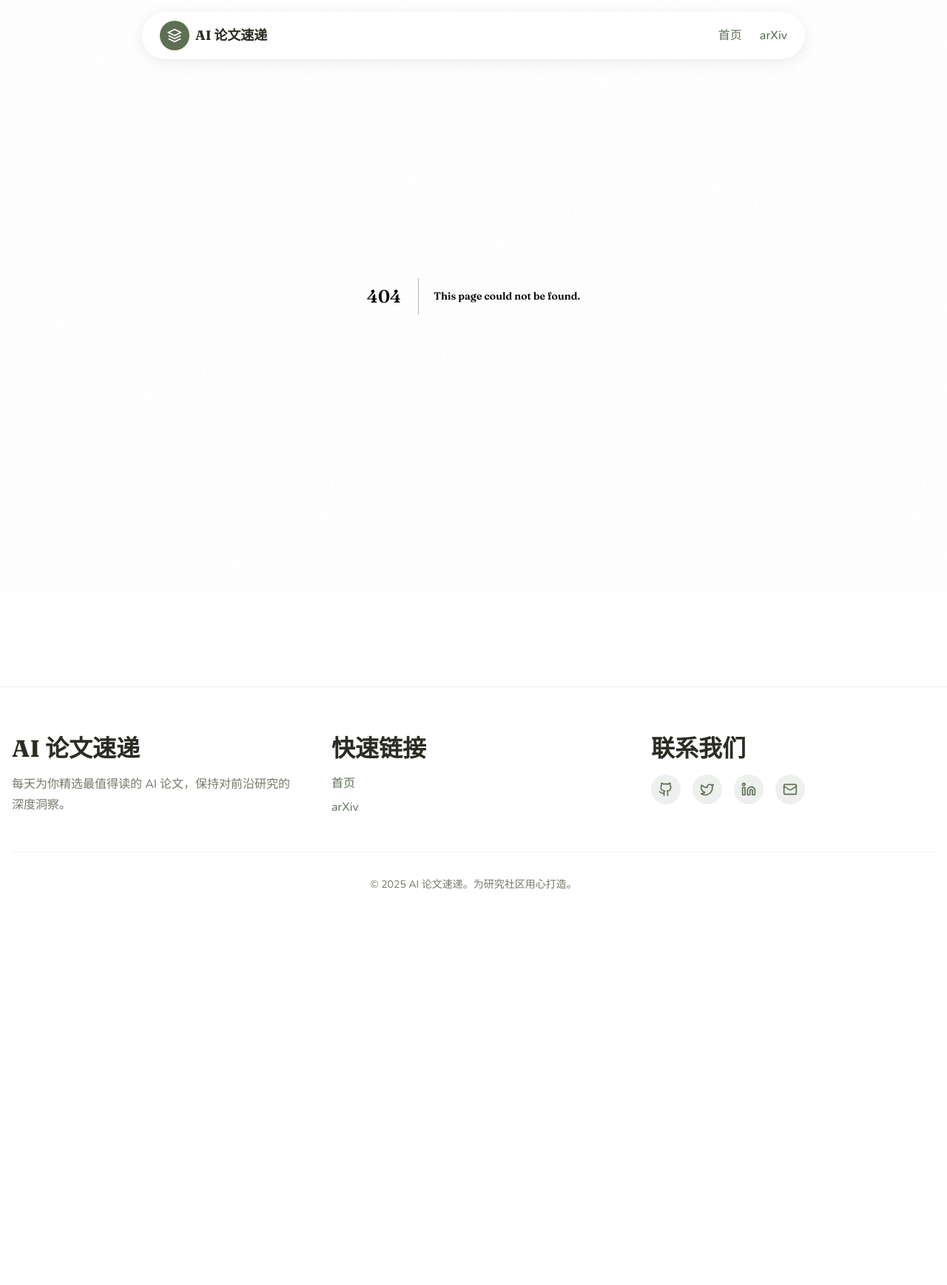
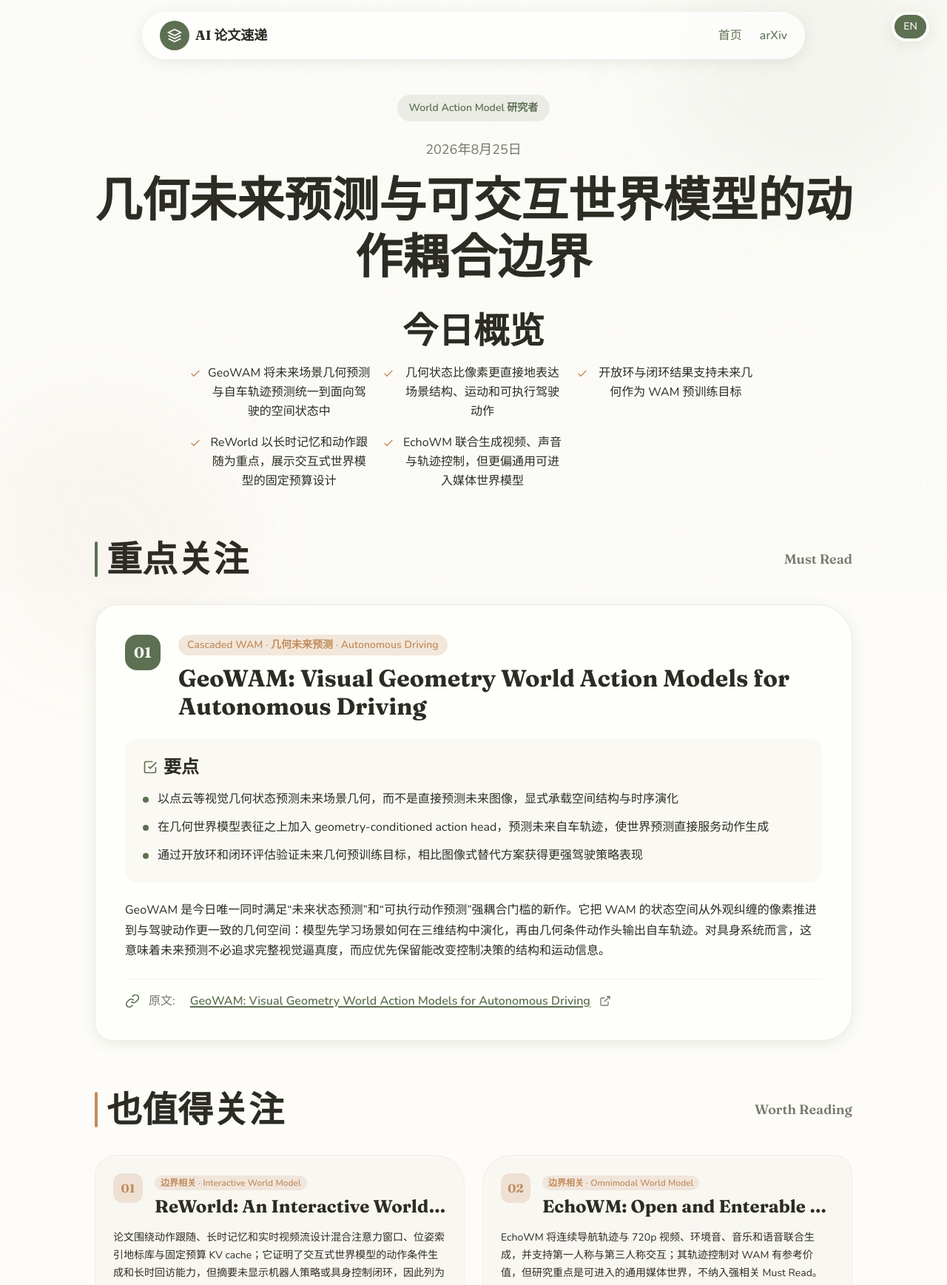
Before and after one commit to GHOST-LOVE-YOU/yiny, a Next.js app: page /zh/daily/world-action-model/2026-08-25 in a window 1280 px wide. Before the commit this address had no page. Shown: the top 1737 px of the page at 74% size. Before the commit the page ends 1272 px from the top, so only its background shows below. Built offline with nearby package versions, Linux system fonts and the light colour scheme.

Commit message:
digest(wam): 2026-08-25 日报

```diff
--- /dev/null
+++ b/src/app/[locale]/daily/world-action-model/2026-08-25/page.tsx
@@ -0,0 +1,142 @@
+import {
+  DigestLayout, MustRead, Paper, KeyPoints, PaperLink,
+  WorthReading, NotableItem, Observation,
+} from '@/components/digest'
+import { type Locale, locales } from '@/lib/i18n'
+import type { Metadata } from 'next'
+
+const content = {
+  zh: {
+    roleName: 'World Action Model 研究者',
+    title: '几何未来预测与可交互世界模型的动作耦合边界',
+    description: 'World Action Model 与具身智能世界模型研究日报',
+    overview: [
+      'GeoWAM 将未来场景几何预测与自车轨迹预测统一到面向驾驶的空间状态中',
+      '几何状态比像素更直接地表达场景结构、运动和可执行驾驶动作',
+      '开放环与闭环结果支持未来几何作为 WAM 预训练目标',
+      'ReWorld 以长时记忆和动作跟随为重点，展示交互式世界模型的固定预算设计',
+      'EchoWM 联合生成视频、声音与轨迹控制，但更偏通用可进入媒体世界模型',
+    ],
+    papers: [
+      {
+        num: 1,
+        tag: 'Cascaded WAM · 几何未来预测 · Autonomous Driving',
+        title: 'GeoWAM: Visual Geometry World Action Models for Autonomous Driving',
+        keyPoints: [
+          '以点云等视觉几何状态预测未来场景几何，而不是直接预测未来图像，显式承载空间结构与时序演化',
+          '在几何世界模型表征之上加入 geometry-conditioned action head，预测未来自车轨迹，使世界预测直接服务动作生成',
+          '通过开放环和闭环评估验证未来几何预训练目标，相比图像式替代方案获得更强驾驶策略表现',
+        ],
+        description: 'GeoWAM 是今日唯一同时满足“未来状态预测”和“可执行动作预测”强耦合门槛的新作。它把 WAM 的状态空间从外观纠缠的像素推进到与驾驶动作更一致的几何空间：模型先学习场景如何在三维结构中演化，再由几何条件动作头输出自车轨迹。对具身系统而言，这意味着未来预测不必追求完整视觉逼真度，而应优先保留能改变控制决策的结构和运动信息。',
+        href: 'https://arxiv.org/abs/2608.23486',
+      },
+    ],
+    worthReading: [
+      { num: 1, title: 'ReWorld: An Interactive World Model with Long-Horizon Memory', tag: '边界相关 · Interactive World Model', href: 'https://arxiv.org/abs/2608.23565', description: '论文围绕动作跟随、长时记忆和实时视频流设计混合注意力窗口、位姿索引地标库与固定预算 KV cache；它证明了交互式世界模型的动作条件生成和长时回访能力，但摘要未显示机器人策略或具身控制闭环，因此列为 Worth Reading。' },
+      { num: 2, title: 'EchoWM: Open and Enterable Omnimodal World Models', tag: '边界相关 · Omnimodal World Model', href: 'https://arxiv.org/abs/2608.23189', description: 'EchoWM 将连续导航轨迹与 720p 视频、环境音、音乐和语音联合生成，并支持第一人称与第三人称交互；其轨迹控制对 WAM 有参考价值，但研究重点是可进入的通用媒体世界，不纳入强相关 Must Read。' },
+    ],
+    observation: '今日的新作数量很少，但边界清晰。GeoWAM 将未来几何直接接到自车轨迹预测，说明 WAM 的核心不一定是像素级视频逼真度，而是能否学习对动作有用的未来状态。ReWorld 和 EchoWM 则代表另一条相邻路线：动作可以控制世界生成，却未必形成机器人策略学习闭环。后续筛选应继续区分“可交互世界模型”和“面向具身决策的 world-action coupling”，并优先关注共享表征、联合扩散或闭环控制证据。',
+  },
+  en: {
+    roleName: 'World Action Model Researcher',
+    title: 'Geometric Future Prediction and the Boundary of Action-Coupled World Models',
+    description: 'Daily research digest for World Action Models and embodied intelligence',
+    overview: [
+      'GeoWAM unifies future scene-geometry prediction with ego-trajectory prediction in a driving-oriented state space',
+      'Geometric states express structure, motion, and executable driving actions more directly than pixels',
+      'Open-loop and closed-loop results support future geometry as a WAM pretraining objective',
+      'ReWorld focuses on action following and long-horizon memory with a fixed-budget interactive design',
+      'EchoWM jointly generates video, sound, and trajectory control but is closer to a general enterable world model',
+    ],
+    papers: [
+      {
+        num: 1,
+        tag: 'Cascaded WAM · Future Geometry · Autonomous Driving',
+        title: 'GeoWAM: Visual Geometry World Action Models for Autonomous Driving',
+        keyPoints: [
+          'Forecasts future scene geometry, such as point-cloud states, instead of directly predicting future images, explicitly representing spatial structure and temporal evolution',
+          'Adds a geometry-conditioned action head on top of the learned geometric dynamics to predict future ego trajectories',
+          'Validates future geometry as a pretraining target through open-loop and closed-loop evaluations, outperforming image-based alternatives for driving policies',
+        ],
+        description: 'GeoWAM is the only new paper today that clearly meets the strong coupling criterion of predicting future states and executable actions together. It moves the WAM state space from appearance-entangled pixels toward geometry that is naturally aligned with driving actions: the model learns how the scene evolves structurally, then uses those dynamics to generate ego trajectories. For embodied systems, this suggests that future prediction should prioritize decision-relevant structure and motion rather than full pixel-level visual fidelity.',
+        href: 'https://arxiv.org/abs/2608.23486',
+      },
+    ],
+    worthReading: [
+      { num: 1, title: 'ReWorld: An Interactive World Model with Long-Horizon Memory', tag: 'Adjacent Work · Interactive World Model', href: 'https://arxiv.org/abs/2608.23565', description: 'ReWorld combines action following, long-horizon recall, mixed attention windows, a pose-indexed landmark bank, and a fixed-budget KV cache for real-time video interaction. It is relevant to action-conditioned generation, but the abstract does not establish a robot policy or embodied-control loop, so it remains Worth Reading.' },
+      { num: 2, title: 'EchoWM: Open and Enterable Omnimodal World Models', tag: 'Adjacent Work · Omnimodal World Model', href: 'https://arxiv.org/abs/2608.23189', description: 'EchoWM jointly generates 720p video, environmental sound, music, and speech while following continuous navigation trajectories in first- and third-person scenes. Its trajectory control is relevant to WAM design, but its focus is a general enterable media world rather than embodied policy learning.' },
+    ],
+    observation: 'The new-paper pool is small today, but the boundary is informative. GeoWAM connects future geometry directly to ego-trajectory prediction, showing that a WAM need not optimize pixel-level video realism if its future state is useful for action. ReWorld and EchoWM represent adjacent interactive-world-model directions: actions control generation, but a robot policy-learning loop is not established. Future screening should continue to separate interactive world models from embodied world-action coupling and prioritize evidence of shared representations, joint diffusion, or closed-loop control.',
+  },
+}
+
+export function generateStaticParams() {
+  return locales.map(locale => ({ locale }))
+}
+
+export async function generateMetadata({
+  params,
+}: {
+  params: Promise<{ locale: Locale }>
+}): Promise<Metadata> {
+  const { locale } = await params
+  const c = content[locale]
+  return {
+    title: c.title,
+    description: c.description,
+    alternates: {
+      languages: {
+        'zh-CN': '/zh/daily/world-action-model/2026-08-25',
+        en: '/en/daily/world-action-model/2026-08-25',
+      },
+    },
+  }
+}
+
+export default async function Page({
+  params,
+}: {
+  params: Promise<{ locale: Locale }>
+}) {
+  const { locale } = await params
+  const c = content[locale]
+
+  return (
+    <DigestLayout
+      locale={locale}
+      date="2026-08-25"
+      roleId="world-action-model"
+      roleName={c.roleName}
+      title={c.title}
+      overview={c.overview}
+    >
+      <MustRead>
+        {c.papers.map(paper => (
+          <Paper key={paper.num} num={paper.num} tag={paper.tag} title={paper.title}>
+            <KeyPoints points={paper.keyPoints} />
+            <p className="text-[#2C2C24] leading-relaxed">{paper.description}</p>
+            <PaperLink href={paper.href} title={paper.title} />
+          </Paper>
+        ))}
+      </MustRead>
+
+      <WorthReading>
+        {c.worthReading.map(item => (
+          <NotableItem
+            key={item.num}
+            num={item.num}
+            title={item.title}
+            tag={item.tag}
+            href={item.href}
+          >
+            {item.description}
+          </NotableItem>
+        ))}
+      </WorthReading>
+
+      <Observation>
+        <p>{c.observation}</p>
+      </Observation>
+    </DigestLayout>
+  )
+}
--- a/src/data/registry.ts
+++ b/src/data/registry.ts
@@ -10,6 +10,14 @@ export interface DigestMeta {
 }
 
 export const registry: DigestMeta[] = [
+  {
+    roleId: "world-action-model",
+    roleName: { zh: "World Action Model 研究者", en: "World Action Model Researcher" },
+    date: "2026-08-25",
+    title: { zh: "几何未来预测与可交互世界模型的动作耦合边界", en: "Geometric Future Prediction and the Boundary of Action-Coupled World Models" },
+    mustReadCount: 1,
+    worthReadingCount: 2,
+  },
   {
     roleId: "music-to-dance",
     roleName: { zh: "Music-to-Dance 视频生成研究者", en: "Music-to-Dance Video Generation Researcher" },
```
